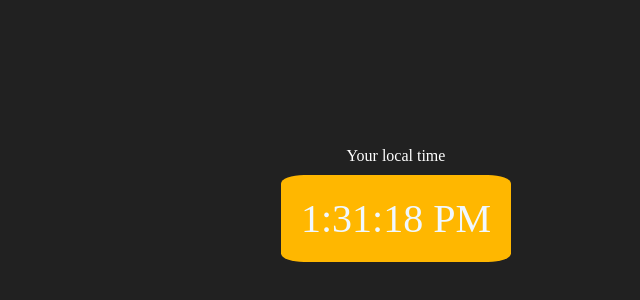
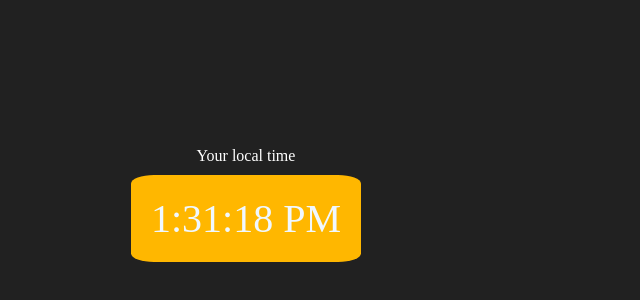
Before and after one commit to shilpa84ya/JS, a plain HTML site: page 07-Projects/03_DigitalClock.html in a window 1280 px wide. Shown: the part 204-504 px from the top of the page, without its empty margins (440-1080 px from the left). Drawn offline with Linux system fonts and the light colour scheme.

Commit message:
Digital clock

```diff
--- a/07-Projects/03_DigitalClock.html
+++ b/07-Projects/03_DigitalClock.html
@@ -27,6 +27,7 @@
             display: flex;
             flex-direction: column;
             height: 100vh;
+            margin-right: 300px;
         }
         .banner{
             color: white;
```
